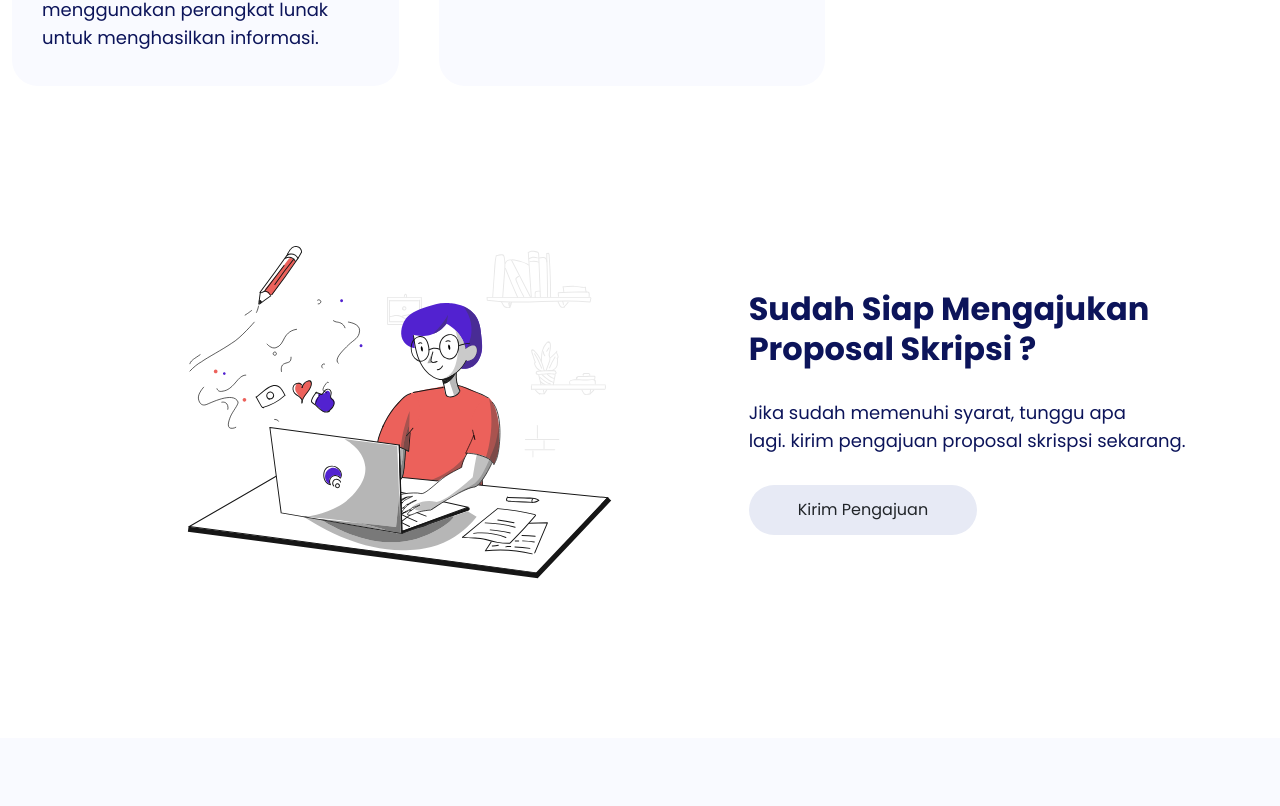
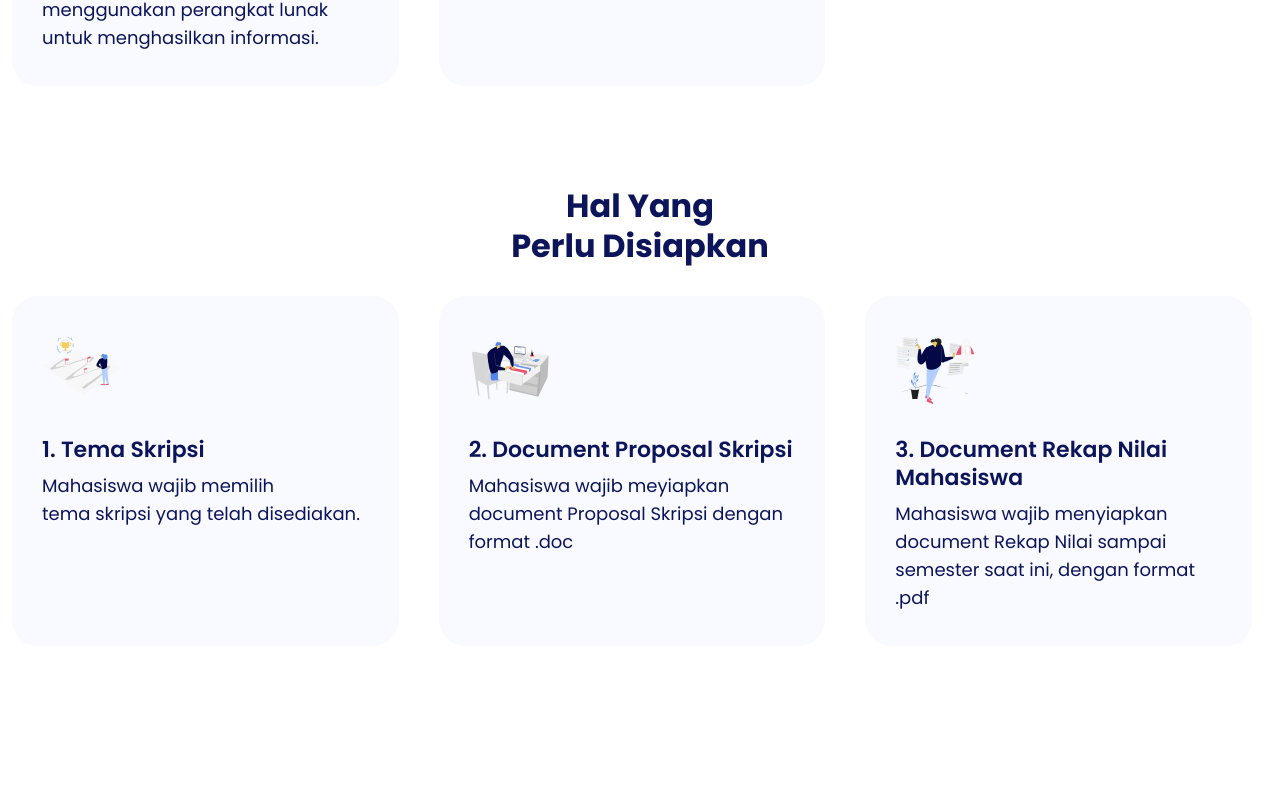
Before and after one commit to adamnasrudin03/client-skripsi, a Next.js app: page / in a window 1280 px wide. Shown: the part 2554-3360 px from the top of the page. Built offline with nearby package versions, Linux system fonts and the light colour scheme.

Commit message:
Layouting need prepared skripsi component

```diff
--- /dev/null
+++ b/components/organisms/PreparedSkripsi/index.tsx
@@ -0,0 +1,22 @@
+import StepItem from '../../molecules/StepItem';
+
+export default function PreparedSkripsi() {
+  return (
+    <section id="prepared" className="feature pt-50 pb-50">
+      <div className="container-fluid">
+        <h2 className="text-4xl fw-bold color-palette-1 text-center mb-30">
+          Hal Yang
+          <br />
+          {' '}
+          Perlu Disiapkan
+        </h2>
+        <div className="row gap-lg-0 gap-4" data-aos="fade-up">
+          <StepItem icon="step2" title="1. Tema Skripsi" desc1="Mahasiswa wajib memilih " desc2="tema skripsi yang telah disediakan." />
+          <StepItem icon="step3" title="2. Document Proposal Skripsi" desc1="Mahasiswa wajib meyiapkan " desc2="document Proposal Skripsi dengan format .doc" />
+          <StepItem icon="step1" title="3. Document Rekap Nilai Mahasiswa" desc1="Mahasiswa wajib menyiapkan " desc2="document Rekap Nilai sampai semester saat ini, dengan format .pdf" />
+          <div className="mt-5">  </div>
+        </div>
+      </div>
+    </section>
+  );
+}
--- a/pages/index.tsx
+++ b/pages/index.tsx
@@ -9,6 +9,7 @@ import SyaratSkripsi from '../components/organisms/SyaratSkripsi';
 import Story from '../components/organisms/Story';
 import Footer from '../components/organisms/Footer';
 import TemaSkripsi from '../components/organisms/TemaSkripsi';
+import PreparedSkripsi from '../components/organisms/PreparedSkripsi';
 
 export default function Home() {
   useEffect(() => {
@@ -28,6 +29,7 @@ export default function Home() {
       <MainBanner />
       <SyaratSkripsi />
       <TemaSkripsi />
+      <PreparedSkripsi />
       {/* <FeaturedGame />
       <Reached /> */}
       <Story />
```
